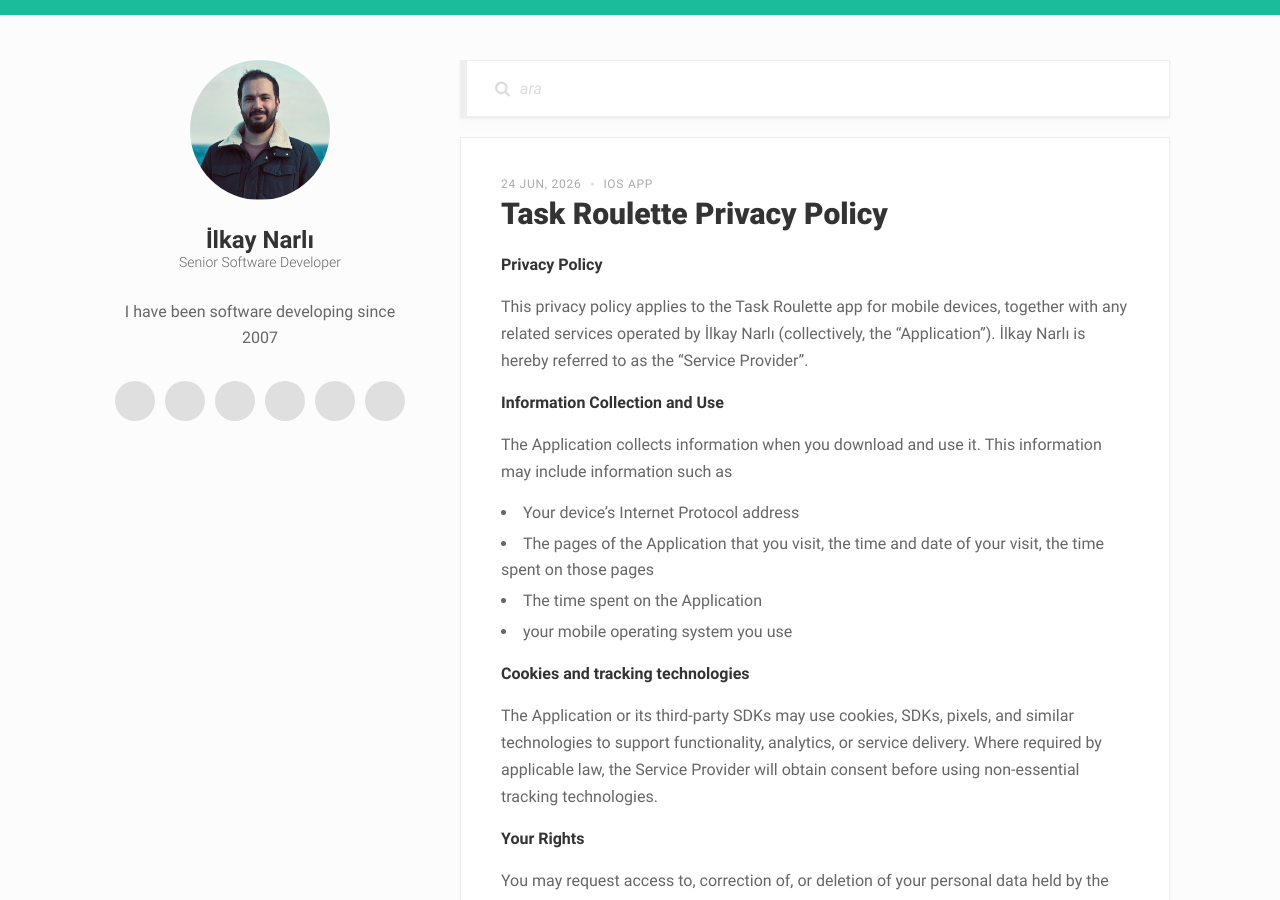
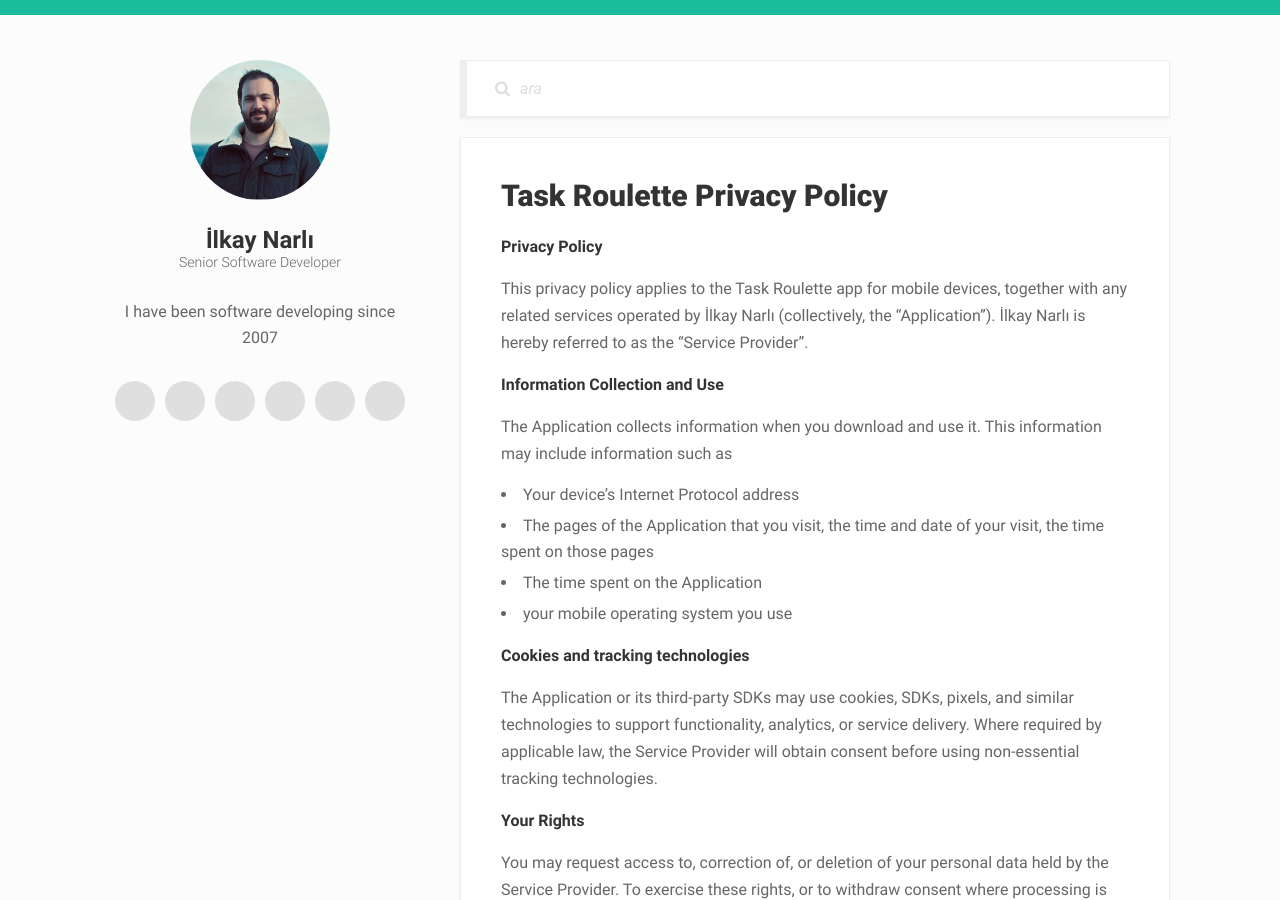
Before and after one commit to inarli/inarli.github.io, a Jekyll site: the page built from 2026-06-24-taskroulette-privacy.md, in a window 1280 px wide and 900 px high. Built offline with Jekyll 4.4.1, drawn with Linux system fonts in a browser that asks for light colours; comment, search, counter and statistics services are not loaded; some of the changed text lies outside the part shown.

Commit message:
Updated Task Roulette Privacy Policy layout and permalink

```diff
--- a/_posts/2026-06-24-taskroulette-privacy.md
+++ b/2026-06-24-taskroulette-privacy.md
@@ -1,15 +1,7 @@
 ---
-layout: post
-date: 2026-06-24 18:28
-title:  "Task Roulette Privacy Policy"
-mood: happy
-category:
-- IOS app
-tags:
-- rabbit mq
-- x delay queue
-- queue
-- php
+layout: page
+title: "Task Roulette Privacy Policy"
+permalink: /task-roulette-privacy/
 ---
 **Privacy Policy**
 
```
